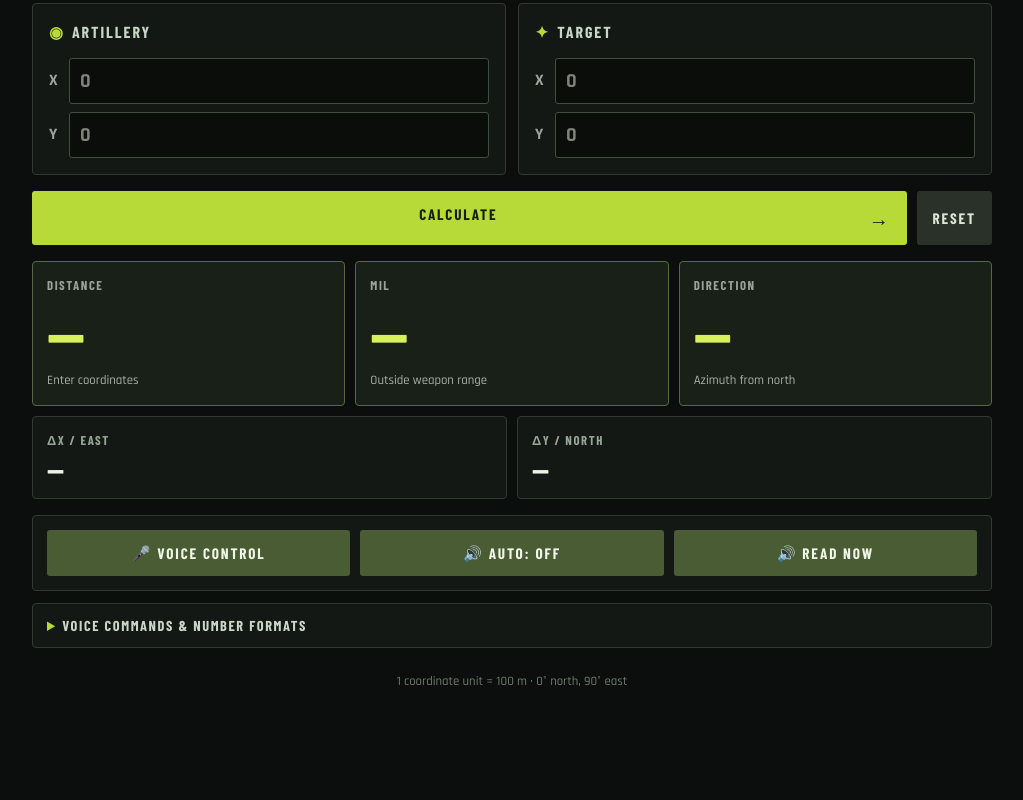
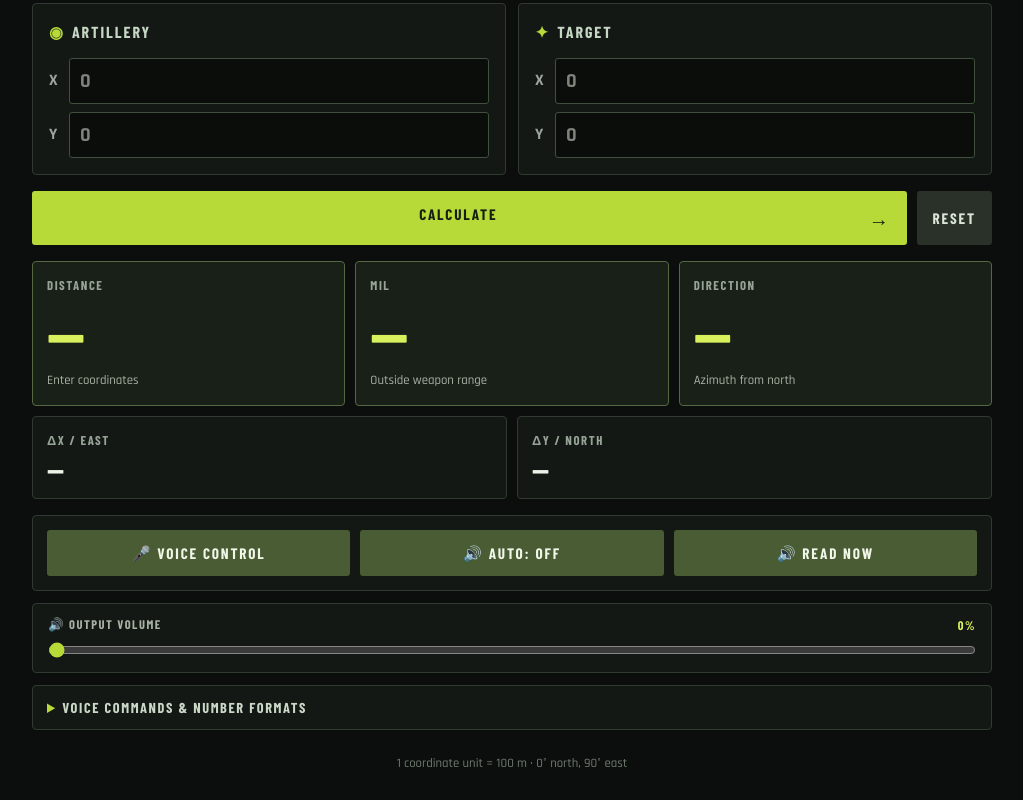
Before and after one commit to Stiffi136/wardogs-artillery-calculator, a React (Vite) app: page / in a window 1280 px wide. Shown: the part 549-1349 px from the top of the page, without its empty margins (128-1151 px from the left). Before the commit the page ends 1267 px from the top, so only its background shows below. Built offline with nearby package versions, Linux system fonts and the light colour scheme.

Commit message:
add volume slider

```diff
--- a/src/App.tsx
+++ b/src/App.tsx
@@ -60,6 +60,10 @@ function App() {
     [notice, setNotice] = useState<string | null>(null),
     [speechOn, setSpeechOn] = useState(false),
     [autoSpeak, setAutoSpeak] = useState(false),
+    [outputVolume, setOutputVolume] = useState(() => {
+      const saved = Number(localStorage.getItem("wardogs-artillery-volume"));
+      return Number.isFinite(saved) && saved >= 0 && saved <= 1 ? saved : 1;
+    }),
     [modelLoading, setModelLoading] = useState(false),
     [pendingCoordinates, setPendingCoordinates] =
       useState<PendingCoordinates>(null),
@@ -69,10 +73,12 @@ function App() {
     [lastTranscript, setLastTranscript] = useState<string | null>(null),
     [showTranscript, setShowTranscript] = useState(false);
   const spokenSolution = useRef<string | null>(null),
+    outputVolumeRef = useRef(outputVolume),
     pendingCoordinatesRef = useRef<PendingCoordinates>(null),
     feedback = useRef(new AudioFeedback()),
     playback = useRef(new AudioPlayback()),
     lastRecording = useRef<Recording | null>(null);
+  outputVolumeRef.current = outputVolume;
   const engine = useRef<WhisperEngine | null>(null),
     output = useRef(new BrowserSpeechOutput()),
     session = useRef<SpeechSession | null>(null);
@@ -100,6 +106,12 @@ function App() {
     document.documentElement.lang = languages[language].locale;
     document.title = t.documentTitle;
   }, [language, t.documentTitle]);
+  useEffect(() => {
+    localStorage.setItem("wardogs-artillery-volume", String(outputVolume));
+    feedback.current.setVolume(outputVolume);
+    playback.current.setVolume(outputVolume);
+    if (outputVolume <= 0) output.current.stop();
+  }, [outputVolume]);
   useEffect(
     () => () => {
       session.current?.stop();
@@ -134,11 +146,19 @@ function App() {
           " Kilometer. Richtung " +
           Math.round(currentSolution.azimuthDegrees) +
           " Grad.";
-    output.current.speak(message, languages[language].locale);
+    output.current.speak(
+      message,
+      languages[language].locale,
+      outputVolumeRef.current,
+    );
   }, [language]);
   const say = useCallback(
     (message: string) =>
-      output.current.speak(message, languages[language].locale),
+      output.current.speak(
+        message,
+        languages[language].locale,
+        outputVolumeRef.current,
+      ),
     [language],
   );
   useEffect(() => {
@@ -557,6 +577,21 @@ function App() {
           🔊 {t.read}
         </button>
       </section>
+      <section className="volume-control">
+        <label htmlFor="output-volume">
+          <span>🔊 {t.outputVolume}</span>
+          <strong>{Math.round(outputVolume * 100)}%</strong>
+        </label>
+        <input
+          id="output-volume"
+          type="range"
+          min="0"
+          max="100"
+          value={Math.round(outputVolume * 100)}
+          onChange={(event) => setOutputVolume(Number(event.target.value) / 100)}
+          aria-valuetext={`${Math.round(outputVolume * 100)}%`}
+        />
+      </section>
       <details className="speech-guide">
         <summary>{t.guide}</summary>
         <div className="speech-guide-content">
--- a/src/i18n.ts
+++ b/src/i18n.ts
@@ -59,6 +59,7 @@ export const translate = {
     deltaEast: "ΔX / OST",
     deltaNorth: "ΔY / NORD",
     read: "JETZT VORLESEN",
+    outputVolume: "AUSGABELAUTSTÄRKE",
     microphoneLevel: "MIKROFONPEGEL",
     vadActive: "VAD AKTIV",
     ready: "BEREIT",
@@ -148,6 +149,7 @@ export const translate = {
     deltaEast: "ΔX / EAST",
     deltaNorth: "ΔY / NORTH",
     read: "READ NOW",
+    outputVolume: "OUTPUT VOLUME",
     microphoneLevel: "MICROPHONE LEVEL",
     vadActive: "VAD ACTIVE",
     ready: "READY",
--- a/src/index.css
+++ b/src/index.css
@@ -221,6 +221,31 @@ button {
   background: #b8da39;
   color: #172010;
 }
+.volume-control {
+  margin-top: 12px;
+  padding: 13px 15px;
+  background: #131814;
+  border: 1px solid #303a30;
+  border-radius: 4px;
+}
+.volume-control label {
+  display: flex;
+  justify-content: space-between;
+  margin: 0 0 9px;
+  color: #a8b3a5;
+  font: 700 0.78rem "Barlow Condensed", sans-serif;
+  letter-spacing: 0.12em;
+}
+.volume-control label strong {
+  color: #d7f05b;
+}
+.volume-control input[type="range"] {
+  display: block;
+  width: 100%;
+  padding: 0;
+  accent-color: #b8da39;
+  cursor: pointer;
+}
 .notice {
   margin: 14px 0;
   padding: 10px 13px;
--- a/src/logic/speech/AudioFeedback.ts
+++ b/src/logic/speech/AudioFeedback.ts
@@ -1,6 +1,11 @@
 /** Small non-verbal earcons for speech-command acknowledgement. */
 export class AudioFeedback {
   private context?: AudioContext;
+  private volume = 1;
+
+  setVolume(volume: number) {
+    this.volume = volume;
+  }
 
   private getContext() {
     this.context ??= new AudioContext();
@@ -14,13 +19,17 @@ export class AudioFeedback {
     duration: number,
     volume: number,
   ) {
+    if (this.volume <= 0) return;
     const context = this.getContext();
     const oscillator = context.createOscillator(),
       gain = context.createGain();
     oscillator.type = "sine";
     oscillator.frequency.value = frequency;
     gain.gain.setValueAtTime(0.0001, start);
-    gain.gain.exponentialRampToValueAtTime(volume, start + 0.012);
+    gain.gain.exponentialRampToValueAtTime(
+      Math.max(volume * this.volume, 0.0001),
+      start + 0.012,
+    );
     gain.gain.exponentialRampToValueAtTime(0.0001, start + duration);
     oscillator.connect(gain);
     gain.connect(context.destination);
@@ -29,11 +38,13 @@ export class AudioFeedback {
   }
 
   success() {
+    if (this.volume <= 0) return;
     const now = this.getContext().currentTime + 0.01;
     this.tone(740, now, 0.09, 0.11);
     this.tone(1040, now + 0.11, 0.12, 0.11);
   }
   incomplete() {
+    if (this.volume <= 0) return;
     const now = this.getContext().currentTime + 0.01;
     this.tone(220, now, 0.18, 0.09);
   }
--- a/src/logic/speech/AudioPlayback.ts
+++ b/src/logic/speech/AudioPlayback.ts
@@ -7,6 +7,12 @@ export type Recording = {
 export class AudioPlayback {
   private context?: AudioContext;
   private source?: AudioBufferSourceNode;
+  private volume = 1;
+
+  setVolume(volume: number) {
+    this.volume = volume;
+    if (volume <= 0) this.source?.stop();
+  }
 
   async play(recording: Recording) {
     this.source?.stop();
@@ -21,8 +27,11 @@ export class AudioPlayback {
     buffer.copyToChannel(new Float32Array(recording.audio), 0);
 
     const source = this.context.createBufferSource();
+    const gain = this.context.createGain();
     source.buffer = buffer;
-    source.connect(this.context.destination);
+    gain.gain.value = this.volume;
+    source.connect(gain);
+    gain.connect(this.context.destination);
     source.onended = () => {
       if (this.source === source) this.source = undefined;
     };
--- a/src/logic/speech/SpeechOutput.ts
+++ b/src/logic/speech/SpeechOutput.ts
@@ -1,20 +1,30 @@
 export interface SpeechOutput {
-  speak(text: string, language: string): void;
+  speak(text: string, language: string, volume?: number): void;
   stop(): void;
 }
 export class BrowserSpeechOutput implements SpeechOutput {
-  speak(text: string, language: string) {
+  private requestId = 0;
+  speak(text: string, language: string, volume = 1) {
     this.stop();
+    if (volume <= 0) return;
+
+    const requestId = this.requestId;
+    window.setTimeout(() => {
+      if (requestId !== this.requestId) return;
+
       const utterance = new SpeechSynthesisUtterance(text);
       utterance.lang = language;
+      utterance.volume = volume;
       const prefix = language.split("-")[0];
       const voice = speechSynthesis
         .getVoices()
         .find((item) => item.lang.toLowerCase().startsWith(prefix.toLowerCase()));
       if (voice) utterance.voice = voice;
       speechSynthesis.speak(utterance);
+    }, 0);
   }
   stop() {
+    this.requestId += 1;
     speechSynthesis.cancel();
   }
 }
```
Lines whose indentation alone changed are shown as unchanged.
